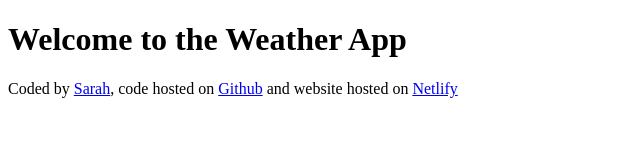
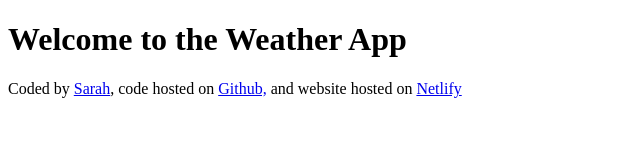
Before and after one commit to sarahvue/weatherapplication, a plain HTML site: page index.html in a window 1280 px wide. Shown: the full height of the page, 0-640 px from the left. Drawn offline with Linux system fonts and the light colour scheme.

Commit message:
updated footer content

```diff
--- a/index.html
+++ b/index.html
@@ -11,7 +11,7 @@
       Coded by <a href="https://github.com/sarahvue" target="_blank">Sarah</a>,
       code hosted on
       <a href="https://github.com/sarahvue/weatherapplication" target="_blank"
-        >Github</a
+        >Github,</a
       >
       and website hosted on
       <a href="https://weatherapplicationsv.netlify.app/" target="_blank"
```
